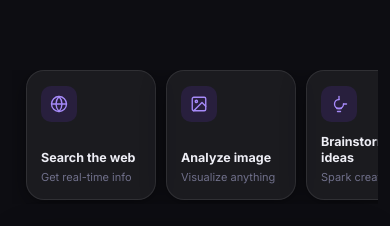
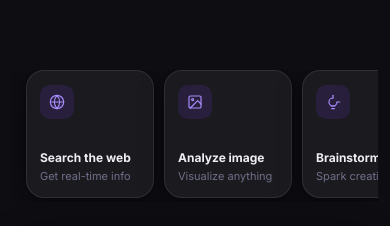
Before and after one commit to abdulmalikoyebolu-ops/New-taker, a website: page index.html in a window 390 px wide. Shown: the part 525-751 px from the top of the page. Drawn offline with nearby package versions, Linux system fonts and the light colour scheme.

Commit message:
Refactor CSS for welcome and suggestion cards
Updated styling for welcome section and suggestion cards.

```diff
--- a/index.html
+++ b/index.html
@@ -256,33 +256,35 @@ body.light .icon-btn:hover{background:rgba(245,245,250,0.98);}
 /* ── Welcome ── */
 .welcome{
   display:flex;flex-direction:column;
-  justify-content:center;
+  justify-content:flex-end;  /* push to bottom */
   align-items:center;
   flex:1;
-  padding:40px 0;
+  padding:0 0 32px 0;
   width:100%;
-  min-height:100%; /* stretch to fill msgs-outer */
 }
 @keyframes fadein{to{opacity:1;}}
 @keyframes cardup{from{opacity:0;transform:translateY(18px);}to{opacity:1;transform:translateY(0);}}
 
-/* ── Suggestion cards — single row desktop, scroll mobile ── */
+/* ── Suggestion cards ── */
 .suggestions{
   display:flex;flex-direction:row;
   flex-wrap:nowrap;
-  gap:12px;
-  padding:0 20px 8px;
+  gap:14px;
+  padding:0 24px 4px;
   justify-content:center;
   align-items:stretch;
   width:100%;
-  max-width:860px;
+  max-width:900px;
   margin:0 auto;
-  overflow-x:auto;
-  scrollbar-width:none;
-  -ms-overflow-style:none;
+  overflow:visible; /* NO clipping on desktop */
   box-sizing:border-box;
 }
-.suggestions::-webkit-scrollbar{display:none;}
+/* stagger animations */
+.sug-item:nth-child(1){animation:cardup .35s ease .05s both;}
+.sug-item:nth-child(2){animation:cardup .35s ease .12s both;}
+.sug-item:nth-child(3){animation:cardup .35s ease .19s both;}
+.sug-item:nth-child(4){animation:cardup .35s ease .26s both;}
+.sug-item:nth-child(5){animation:cardup .35s ease .33s both;}
 /* stagger fade-up on each card */
 .sug-item:nth-child(1){animation:cardup .35s ease .05s both;}
 .sug-item:nth-child(2){animation:cardup .35s ease .12s both;}
@@ -294,14 +296,14 @@ body.light .icon-btn:hover{background:rgba(245,245,250,0.98);}
 .sug-item{
   display:flex;flex-direction:column;align-items:flex-start;
   justify-content:space-between;
-  padding:16px 14px 16px;
+  padding:18px 16px 18px;
   border-radius:20px;
   background:rgba(255,255,255,0.06);
   border:1px solid rgba(255,255,255,0.09);
   box-shadow:0 6px 24px rgba(0,0,0,0.35),0 1px 4px rgba(0,0,0,0.2);
   backdrop-filter:blur(14px);-webkit-backdrop-filter:blur(14px);
   cursor:pointer;
-  width:150px;height:150px;flex-shrink:0;
+  width:160px;height:160px;flex-shrink:0;
   text-align:left;font-family:inherit;
   transition:transform .22s cubic-bezier(.34,1.56,.64,1),
              box-shadow .22s ease,
@@ -524,26 +526,22 @@ body.light .iact-plus:hover{background:rgba(0,0,0,0.15)!important;}
   #msgs{padding:16px 12px 6px;gap:10px;}
   .bcol{max-width:88%;}
 
-  /* Welcome screen — mobile: cards at bottom */
-  .welcome{
-    padding:0;
-    justify-content:flex-end;
-    padding-bottom:12px;
-    min-height:0;
-  }
+  /* Mobile: cards at bottom, horizontal scroll */
+  .welcome{padding:0 0 14px;justify-content:flex-end;}
   .suggestions{
-    overflow-x:auto;
+    overflow-x:auto;overflow-y:hidden;
     flex-wrap:nowrap;
     justify-content:flex-start;
     padding:0 14px 4px;
     gap:10px;
-    max-width:100%;
-    width:100%;
+    max-width:100%;width:100%;
+    scrollbar-width:none;
   }
-  .sug-item{width:130px;height:130px;padding:15px 14px;border-radius:18px;flex-shrink:0;}
-  .sug-icon{width:36px;height:36px;border-radius:10px;}
-  .sug-icon svg{width:18px;height:18px;}
-  .sug-title{font-size:12.5px;}
+  .suggestions::-webkit-scrollbar{display:none;}
+  .sug-item{width:128px;height:128px;padding:14px 13px;border-radius:18px;flex-shrink:0;}
+  .sug-icon{width:34px;height:34px;border-radius:10px;}
+  .sug-icon svg{width:16px;height:16px;}
+  .sug-title{font-size:12px;}
   .sug-sub{font-size:11px;}
   .msgs-outer{padding-top:60px;}
 
```
